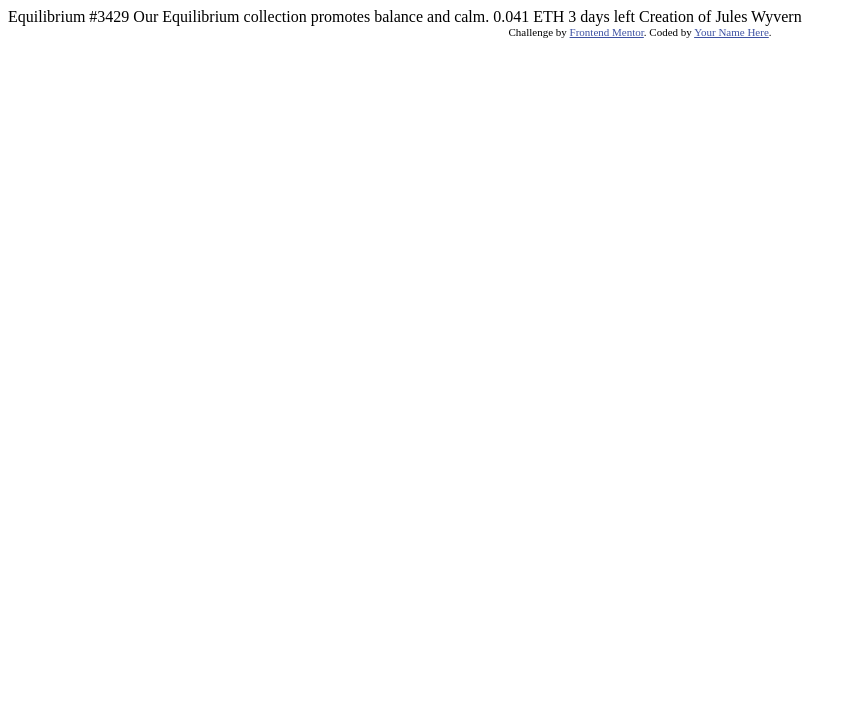
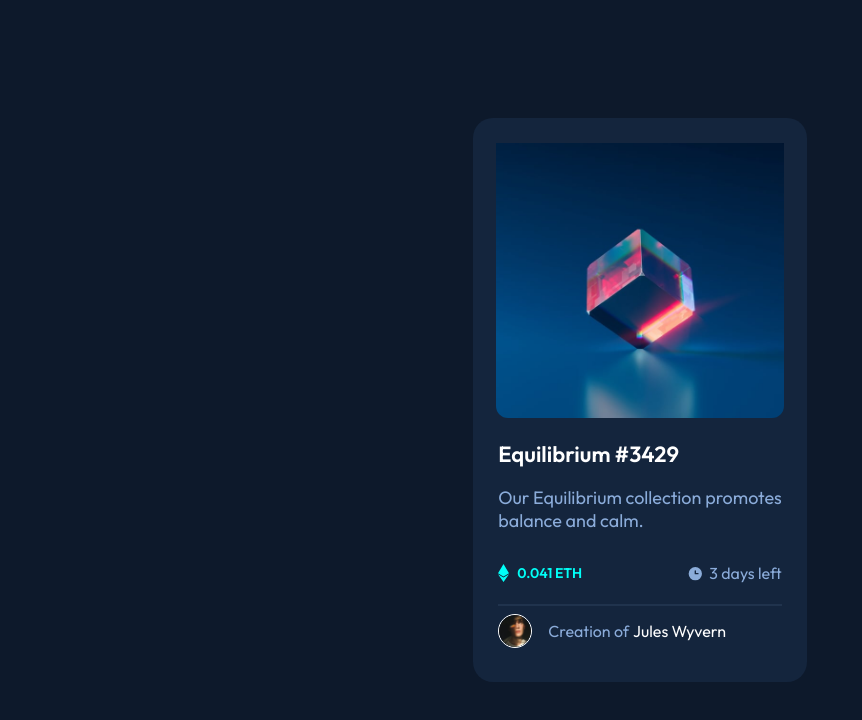
Before and after one commit to KiburYoseph/fem_NFT-Preview-Card-Challenge, a plain HTML site: page index.html in a window 1280 px wide. Shown: the whole page, without its empty margins (0-862 px from the left). Drawn offline with Linux system fonts and the light colour scheme.

Commit message:
Card Complete. Now Working On Active States

```diff
--- a/index.html
+++ b/index.html
@@ -6,28 +6,32 @@
 
   <link rel="icon" type="image/png" sizes="32x32" href="./images/favicon-32x32.png">
   <link rel="stylesheet" href="style.css">
+  <link rel="preconnect" href="https://fonts.googleapis.com">
+<link rel="preconnect" href="https://fonts.gstatic.com" crossorigin>
+<link href="https://fonts.googleapis.com/css2?family=Outfit:wght@300;400;600&display=swap" rel="stylesheet">
   <title>Frontend Mentor | NFT preview card component</title>
 
-  <!-- Feel free to remove these styles or customise in your own stylesheet 👍 -->
-  <style>
-    .attribution { font-size: 11px; text-align: center; }
-    .attribution a { color: hsl(228, 45%, 44%); }
-  </style>
 </head>
 <body>
+  <main class="card">
+    <img class="nft" src="images/image-equilibrium.jpg" alt="image of the NFT">
+    <div class="text">
+      <header class="header">Equilibrium #3429</header>
 
-  Equilibrium #3429
-
-  Our Equilibrium collection promotes balance and calm.
-
-  0.041 ETH
-  3 days left
-
-  Creation of Jules Wyvern
-
-  <div class="attribution">
-    Challenge by <a href="https://www.frontendmentor.io?ref=challenge" target="_blank">Frontend Mentor</a>.
-    Coded by <a href="#">Your Name Here</a>.
+      <p>Our Equilibrium collection promotes<br /> balance and calm.</p>
+      <div class="pricing">
+        <div class="cost">
+          <img src="images/icon-ethereum.svg" alt="ethereum icon">
+          <p>0.041 ETH</p>
+        </div>
+          <div class="time"><img src="images/icon-clock.svg" alt="icon of a clock"> 3 days left</div>
+      </div>
+      <hr  class="line">
+    <footer>
+      <img src="images/image-avatar.png" alt="image of creator"> <span class="half"> Creation of</span> Jules Wyvern
+    </footer>
+    </div>
+  </main>
   </div>
 </body>
 </html>
--- a/style.css
+++ b/style.css
@@ -0,0 +1,90 @@
+body {
+    padding: 0;
+    margin: 0;
+    background-color:hsl(217, 54%, 11%);
+    width: 100vw;
+    height: 100vh;
+    display: flex;
+    justify-content: center;
+    align-items: center;
+}
+
+.card {
+    background-color: hsl(216, 50%, 16%);
+    display: flex;
+    flex-direction: column;
+    align-items: center;
+    width: 320px;
+    height: 550px;
+    border-radius: 20px;
+    gap: 22px;
+    font-family: 'Outfit', sans-serif;
+    padding: 7px;
+}
+
+.nft {
+    padding-top: 18px;
+    width: 90%;
+    height: 50%;
+    border-radius: 12px;
+}
+
+.header {
+    color: white;
+    font-weight: 600;
+    font-size: 22px;
+}
+
+p {
+    color: hsl(215, 51%, 70%);
+    font-size: 18px;
+}
+
+.pricing {
+    display: flex;
+    justify-content: space-between;
+    align-items: center;
+}
+
+.cost {
+    display: flex;
+    gap: 8px;
+    align-items: center ;
+}
+
+.cost > p {
+    color: hsl(178, 100%, 50%);
+    font-weight: 600;
+    font-size: 14px;
+}
+
+.time {
+    display: flex;
+    align-items: center;
+    gap: 5px;
+    color: hsl(215, 51%, 70%);
+}
+
+footer {
+    display: flex;
+    align-items: center;
+    color: white;
+    gap: 4px;
+}
+
+footer > img {
+    border: solid 1px white;
+    border-radius: 50%;
+    width: 2rem;
+    height: 2rem;
+}
+
+.half {
+    color: hsl(215, 51%, 70%);
+    padding-left: 12px;
+}
+
+.line {
+    border: solid 1px hsla(215, 51%, 70%, 0.1);
+
+}
```
